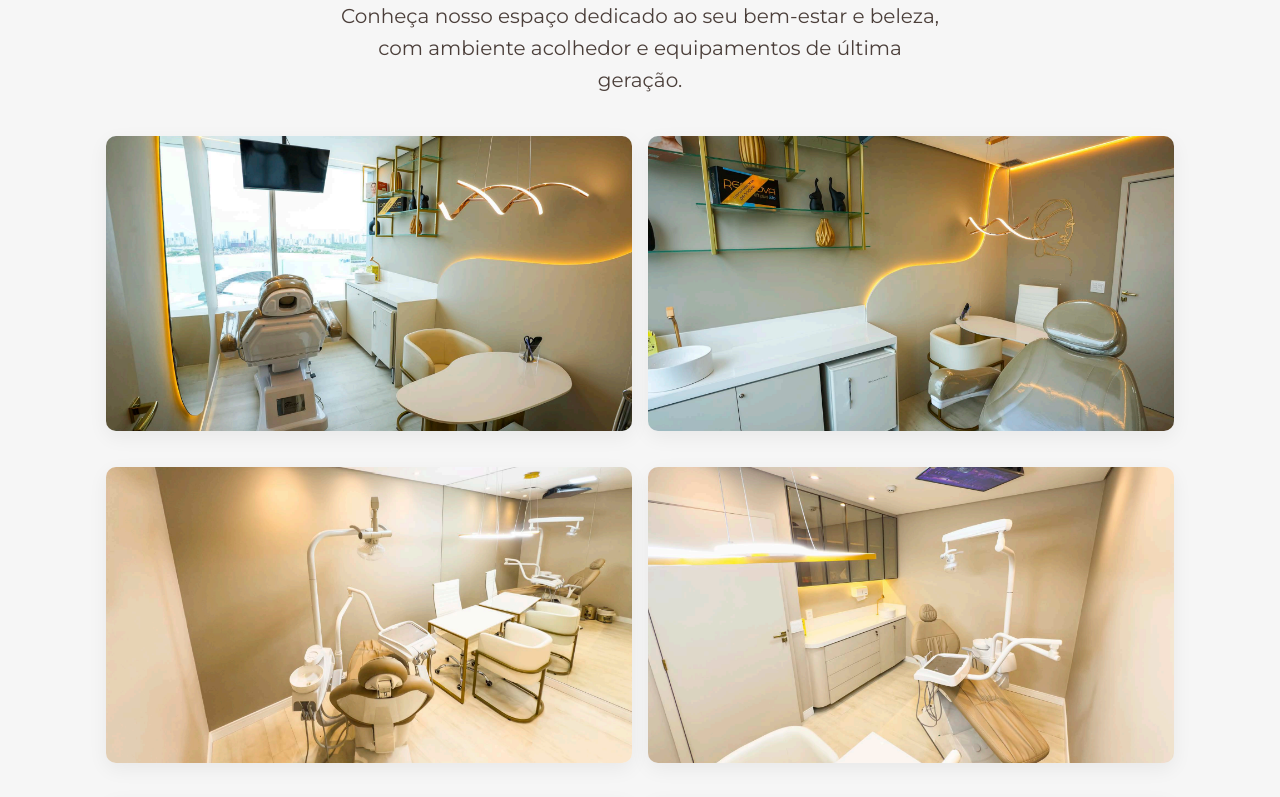
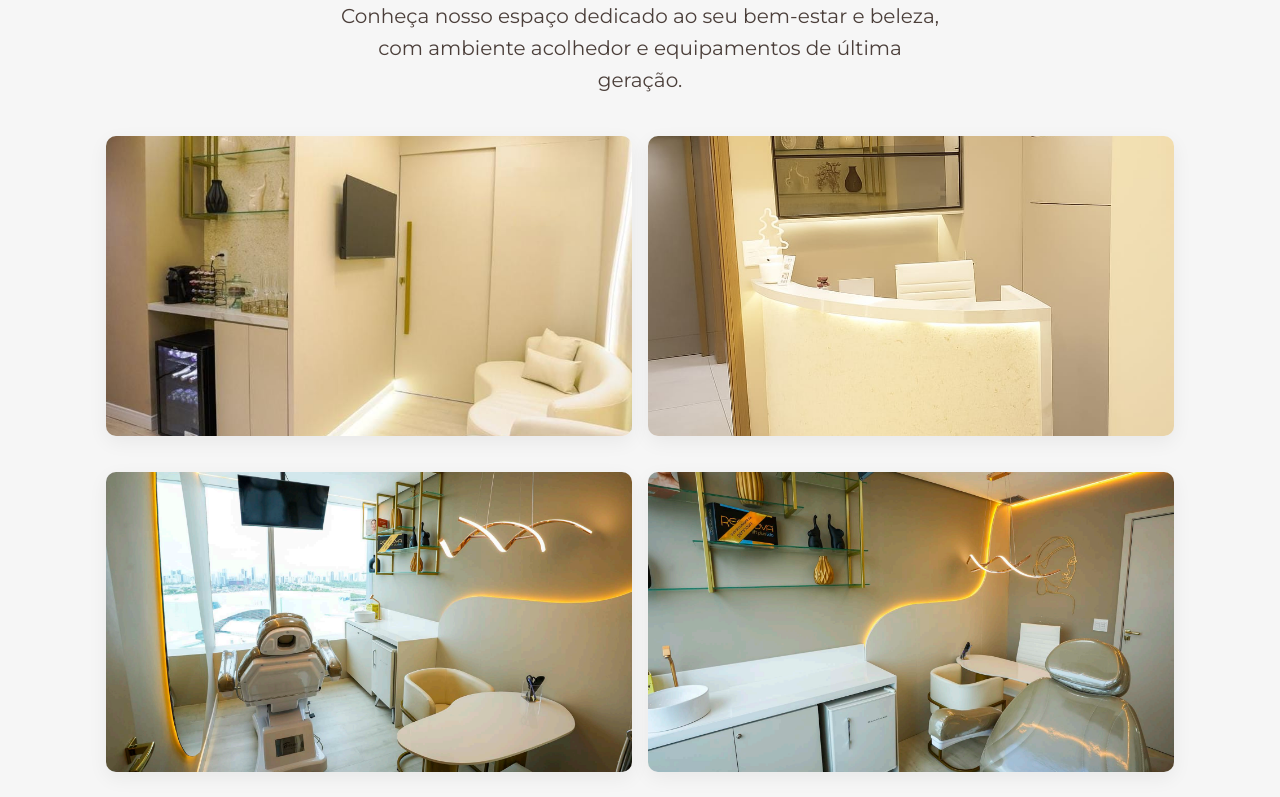
Before and after one commit to Henrilsm/agape-essence, a Next.js app: page /local in a window 1280 px wide. Shown: the part 1020-1817 px from the top of the page. Built offline with nearby package versions, Linux system fonts and the light colour scheme.

Commit message:
Fotos da recepção

```diff
--- a/app/local/page.js
+++ b/app/local/page.js
@@ -37,6 +37,13 @@ export default function LocalPage() {
         <div className={styles.roomsGrid}>
           <div className={styles.room}>
             <div className={styles.roomImages}>
+              <Image src="/Recepcao1.jpg" alt="Recepção 1" width={800} height={500} className={styles.roomImg} />
+              <Image src="/Recepcao2.jpg" alt="Recepção 2" width={800} height={500} className={styles.roomImg} />
+            </div>
+          </div>
+
+          <div className={styles.room}>
+            <div className={styles.roomImages}>
               <Image src="/Foto-Estetica-Vista1.png" alt="Sala Estética 1" width={800} height={500} className={styles.roomImg} />
               <Image src="/Foto-Estetica-Vista2.png" alt="Sala Estética 2" width={800} height={500} className={styles.roomImg} />
             </div>
--- a/app/local/page.module.css
+++ b/app/local/page.module.css
@@ -96,7 +96,8 @@
 
 .roomImg {
   width: 100%;
-  height: auto; /* preserve natural aspect ratio, no cropping */
+  height: 300px; /* fixed height to standardize all images */
+  object-fit: cover; /* crop/scale to fill the area maintaining aspect ratio */
   border-radius: 10px;
   box-shadow: 0 6px 20px rgba(0,0,0,0.06);
   transition: box-shadow 220ms ease;
```
Also changed, not shown: public/Recepcao1.jpg (added), public/Recepcao2.jpg (added).
